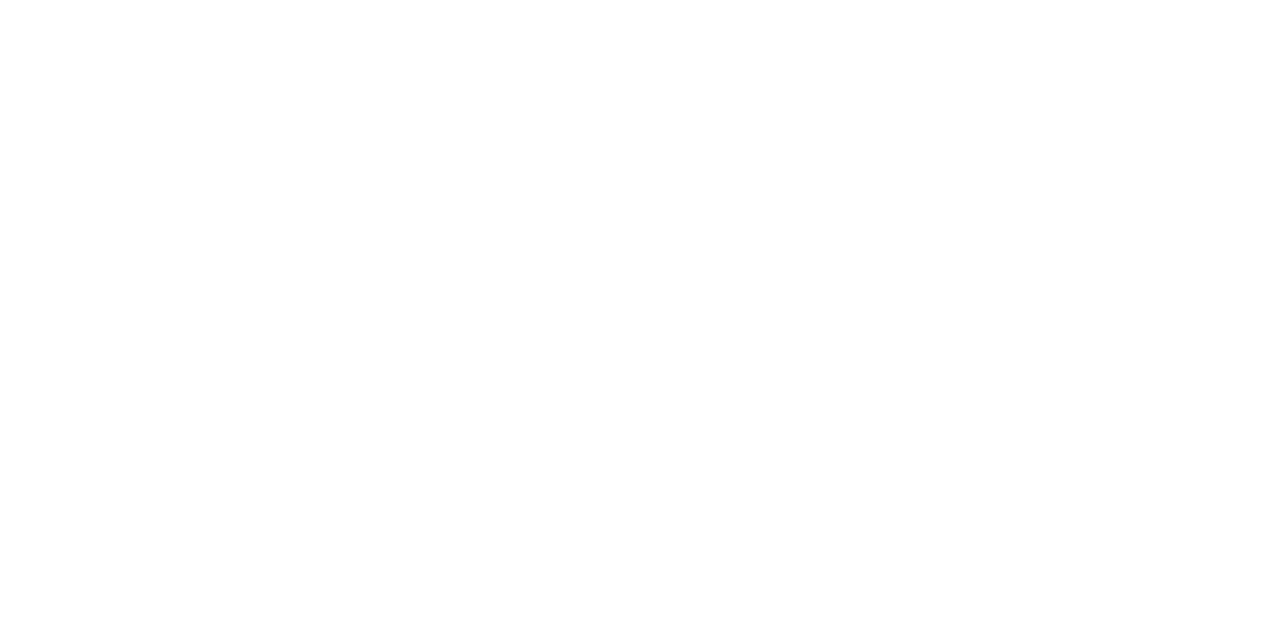
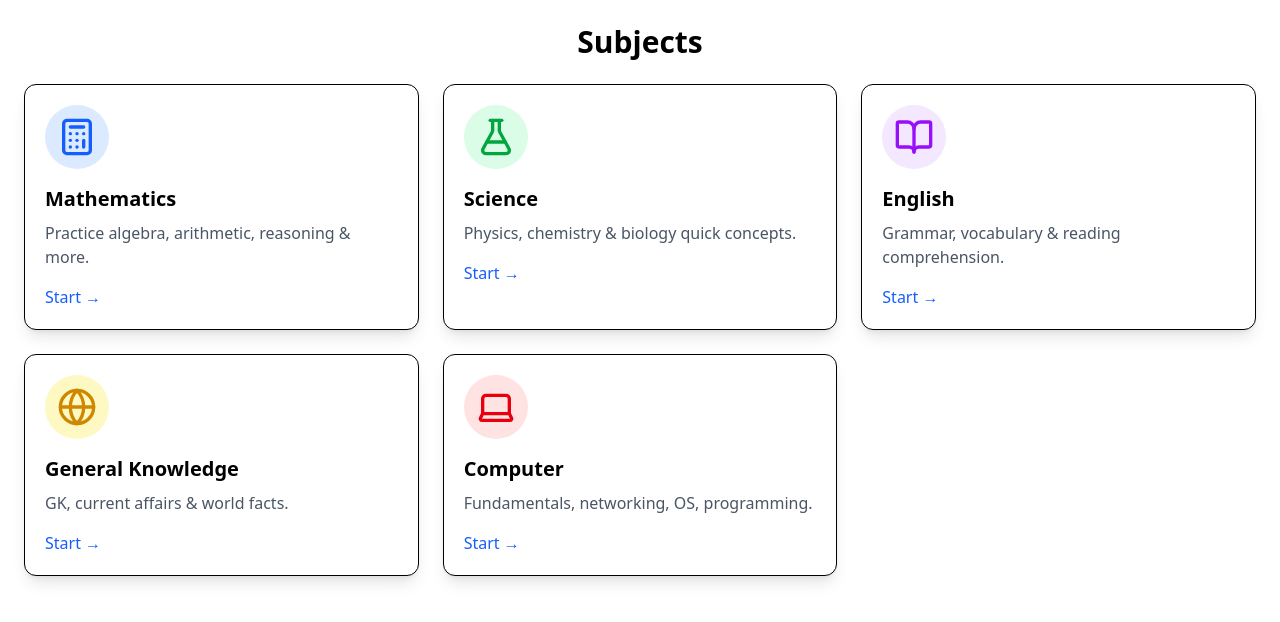
Before and after one commit to sainijitendrakumar/quizapp_frontend, a React (Vite) app: page /subject in a window 1280 px wide. Before the commit this address had no page. Shown: the top 622 px of the page. Built offline with nearby package versions, Linux system fonts and the light colour scheme.

Commit message:
first commit

```diff
--- a/package.json
+++ b/package.json
@@ -12,6 +12,7 @@
   "dependencies": {
     "@tailwindcss/vite": "^4.1.17",
     "axios": "^1.13.2",
+    "lucide-react": "^0.554.0",
     "react": "^19.2.0",
     "react-dom": "^19.2.0",
     "react-router-dom": "^7.9.5"
--- a/src/App.jsx
+++ b/src/App.jsx
@@ -4,6 +4,7 @@
 import Quiz from "./pages/Quizpage"; // (your quiz page)
 import ResultPage from "./pages/Resultpage";
 import Other from "./pages/Other";
+import Subjects from "./pages/Subjects";
 function App() {
   return (
     <Router>
@@ -12,6 +13,7 @@
         <Route path="/register" element={<Register />} />
         <Route path="/quiz" element={<Other />} />
         <Route path="/results" element={<ResultPage />} />
+        <Route path="/subject" element={<Subjects />} />
       </Routes>
     </Router>
   );
--- /dev/null
+++ b/src/pages/Subjects.jsx
@@ -0,0 +1,84 @@
+import React from "react";
+import {
+  Calculator,
+  FlaskConical,
+  BookOpen,
+  Globe,
+  Laptop,
+} from "lucide-react";
+
+const subjects = [
+  {
+    id: 1,
+    title: "Mathematics",
+    description: "Practice algebra, arithmetic, reasoning & more.",
+    icon: <Calculator size={40} />,
+    color: "bg-blue-100 text-blue-600",
+  },
+  {
+    id: 2,
+    title: "Science",
+    description: "Physics, chemistry & biology quick concepts.",
+    icon: <FlaskConical size={40} />,
+    color: "bg-green-100 text-green-600",
+  },
+  {
+    id: 3,
+    title: "English",
+    description: "Grammar, vocabulary & reading comprehension.",
+    icon: <BookOpen size={40} />,
+    color: "bg-purple-100 text-purple-600",
+  },
+  {
+    id: 4,
+    title: "General Knowledge",
+    description: "GK, current affairs & world facts.",
+    icon: <Globe size={40} />,
+    color: "bg-yellow-100 text-yellow-600",
+  },
+  {
+    id: 5,
+    title: "Computer",
+    description: "Fundamentals, networking, OS, programming.",
+    icon: <Laptop size={40} />,
+    color: "bg-red-100 text-red-600",
+  },
+];
+
+export default function Subjects() {
+  const handleClick = (subject) => {
+    alert(`Opening ${subject.title}`);
+  };
+
+  return (
+    <div className="p-6">
+      <h1 className="text-3xl font-bold mb-6 text-center">Subjects</h1>
+
+      <div className="grid grid-cols-1 sm:grid-cols-2 md:grid-cols-3 gap-6">
+        {subjects.map((item) => (
+          <div
+            key={item.id}
+            onClick={() => handleClick(item)}
+            className="cursor-pointer bg-white shadow-lg rounded-xl p-5 border
+              hover:shadow-xl active:scale-95 transition-transform duration-200
+              hover:-translate-y-1"
+          >
+            <div
+              className={`w-16 h-16 flex items-center justify-center rounded-full ${item.color}`}
+            >
+              {item.icon}
+            </div>
+
+            <h2 className="text-xl font-semibold mt-4">{item.title}</h2>
+
+            <p className="text-gray-600 mt-2">{item.description}</p>
+
+            <div className="mt-4 inline-block text-blue-600 font-medium">
+              Start →
+            </div>
+          </div>
+        ))}
+      </div>
+    </div>
+  );
+}
```
Also changed, not shown: 1 other file (tests, documents, lock files or other folders).
